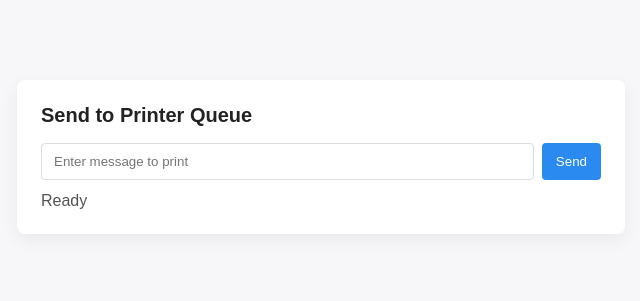
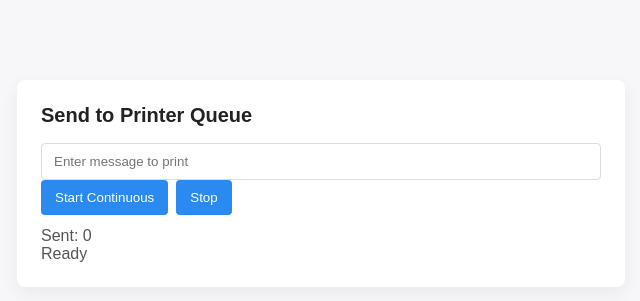
Before and after one commit to Devsingh0090/MQTT, a Flask app: page /publisher_app/ in a window 1280 px wide. Shown: the top 301 px of the page, without its empty margins (319-959 px from the left). Run offline with Flask 2, Linux system fonts and the light colour scheme.

Commit message:
Add buttons for continuous printing control

```diff
--- a/templates/index.html
+++ b/templates/index.html
@@ -11,9 +11,17 @@
       <h1>Send to Printer Queue</h1>
       <div class="form-row">
         <input id="messageInput" type="text" placeholder="Enter message to print" />
-        <button id="sendBtn">Send</button>
       </div>
-      <div id="status" class="status">Ready</div>
+
+      <div class="form-row">
+        <button id="startBtn">Start Continuous</button>
+        <button id="stopBtn" disabled>Stop</button>
+      </div>
+
+      <div id="stats" class="status">
+        <div>Sent: <span id="sentCount">0</span></div>
+        <div id="status">Ready</div>
+      </div>
     </div>
 
     <script src="/static/script.js"></script>
```
